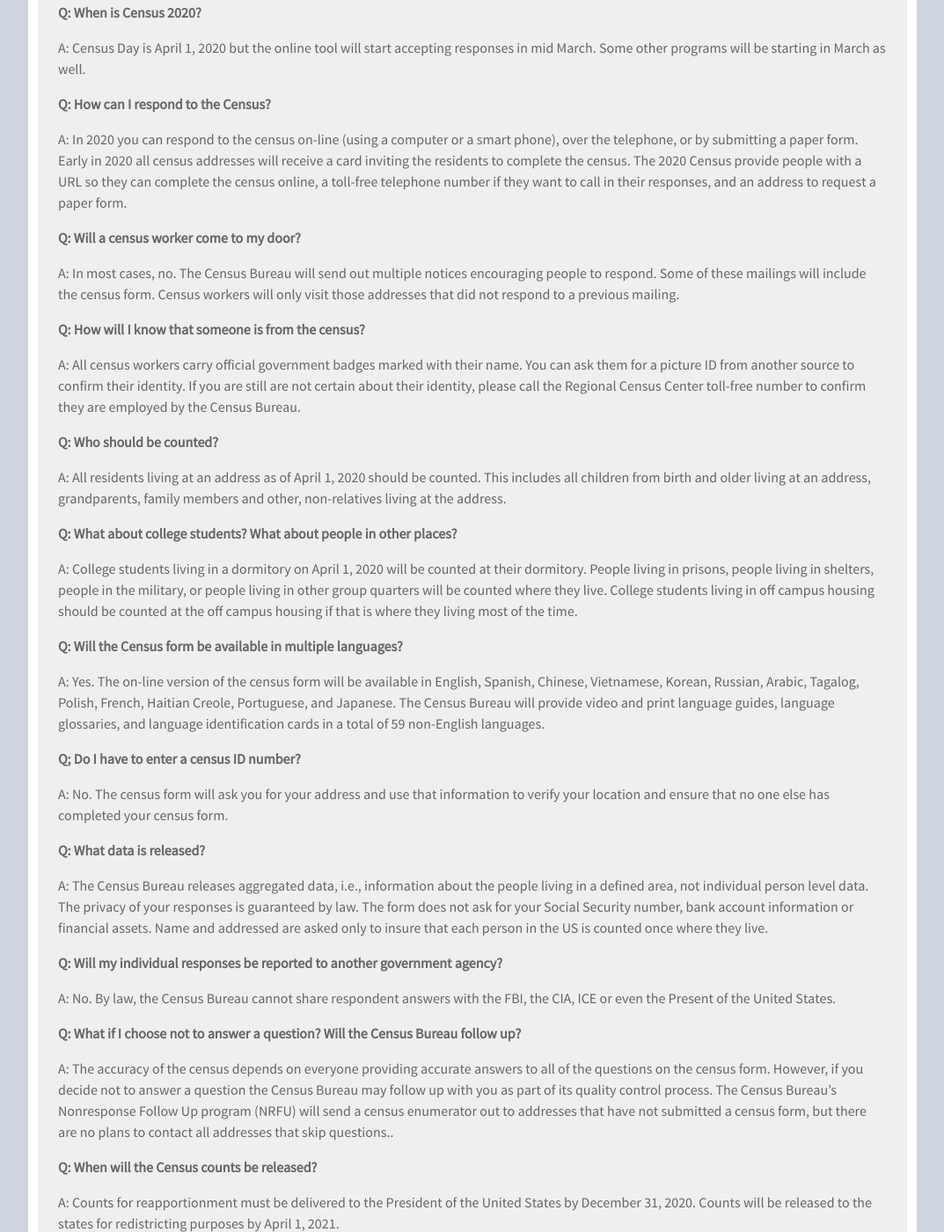
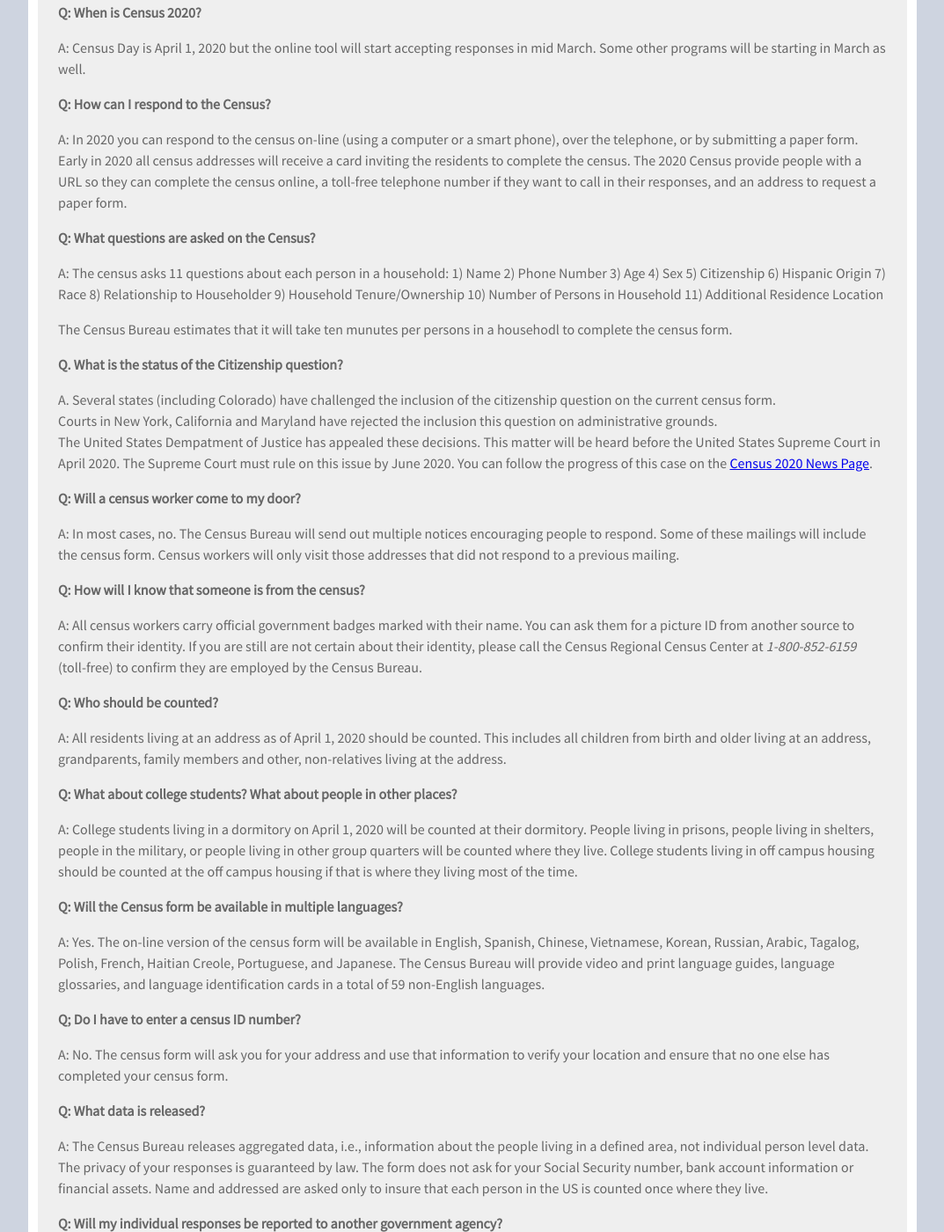
Before and after one commit to TBleess/Website_New, a Jekyll site: the page built from pages/5_CensusACS/2020-faq.md, in a window 1280 px wide and 1400 px high, scrolled down 602 px. Shown: the whole window at 88% size, without its empty margins (103-1176 px from the left). Built offline with Jekyll 4.4.1, drawn with Linux system fonts in a browser that asks for light colours; some of the changed text lies outside the part shown.

Commit message:
Update 2020-faq.md

```diff
--- a/pages/5_CensusACS/2020-faq.md
+++ b/pages/5_CensusACS/2020-faq.md
@@ -20,13 +20,38 @@ A: Census Day is April 1, 2020 but the online tool will start accepting response
 
 A: In 2020 you can respond to the census on-line (using a computer or a smart phone), over the telephone, or by submitting a paper form.  Early in 2020 all census addresses will receive a card inviting the residents to complete the census.  The 2020 Census provide people with a URL so they can complete the census online, a toll-free telephone number if they want to call in their responses, and an address to request a paper form.
 
+**Q:  What questions are asked on the Census?**
+
+A: The census asks 11 questions about each person in a household:
+1) Name
+2) Phone Number
+3) Age
+4) Sex
+5) Citizenship
+6) Hispanic Origin
+7) Race
+8) Relationship to Householder
+9) Household Tenure/Ownership
+10) Number of Persons in Household
+11) Additional Residence Location
+
+The Census Bureau estimates that it will take ten munutes per persons in a househodl to complete the census form.
+
+**Q. What is the status of the Citizenship question?**
+
+A.  Several states (including Colorado) have challenged the inclusion of the citizenship question on the current census form.
+Courts in New York, California and Maryland have rejected the inclusion this question on administrative grounds.
+The United States Dempatment of Justice has appealed these decisions.
+This matter will be heard before the United States Supreme Court in April 2020.  The Supreme Court must rule on this issue by June 2020.
+You can follow the progress of this case on the [Census 2020 News Page](https://demography.dola.colorado.gov/census-acs/2020-news/).
+
 **Q: Will a census worker come to my door?**
 
 A: In most cases, no.  The Census Bureau will send out multiple notices encouraging people to respond.  Some of these mailings will include the census form.  Census workers will only visit those addresses that did not respond to a previous mailing.
 
 **Q: How will I know that someone is from the census?**
 
-A: All census workers carry official government badges marked with their name.  You can ask them for a picture ID from another source to confirm their identity.  If you are still are not certain about their identity, please call the Regional Census Center toll-free number to confirm they are employed by the Census Bureau.
+A: All census workers carry official government badges marked with their name.  You can ask them for a picture ID from another source to confirm their identity.  If you are still are not certain about their identity, please call the Census Regional Census Center  at *1-800-852-6159* (toll-free) to confirm they are employed by the Census Bureau.
 
 **Q: Who should be counted?**
 
@@ -56,11 +81,11 @@ A: No.  By law, the Census Bureau cannot share respondent answers with the FBI,
 
 **Q: What if I choose not to answer a question?  Will the Census Bureau follow up?**
 
-A: The accuracy of the census depends on everyone providing accurate answers to all of the questions on the census form.  However, if you decide not to answer a question the Census Bureau may follow up with you as part of its quality control process.  The Census Bureau's Nonresponse Follow Up program (NRFU) will send a census enumerator out to addresses that have not submitted a census form, but there are no plans to contact all addresses that skip questions..
+A: The accuracy of the census depends on everyone providing accurate answers to all of the questions on the census form.  However, if you decide not to answer a question the Census Bureau may follow up with you as part of its quality control process.  The Census Bureau's Nonresponse Follow Up program (NRFU) will send a census enumerator out to addresses that have not submitted a census form, but there are no plans to contact all addresses that skip questions.
 
 **Q: When will the Census counts be released?**
 
-A: Counts for reapportionment must be delivered to the President of the United States by December 31, 2020.  Counts will be released to the states for redistricting purposes by April 1, 2021.
+A: Counts for reapportionment must be delivered to the President of the United States by December 31, 2020.  Counts will be released to the states for redistricting purposes by April 1, 2021.  More detailed information will be released beginning in 2022.
 
 **Q: What if I have questions later?**
 
```
